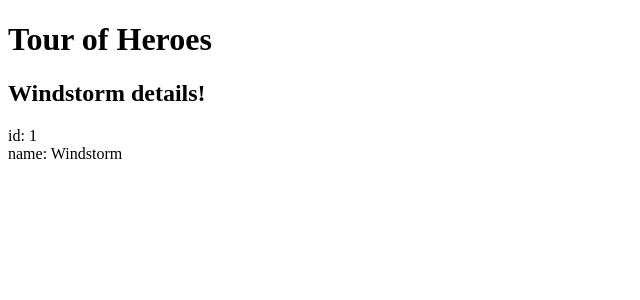
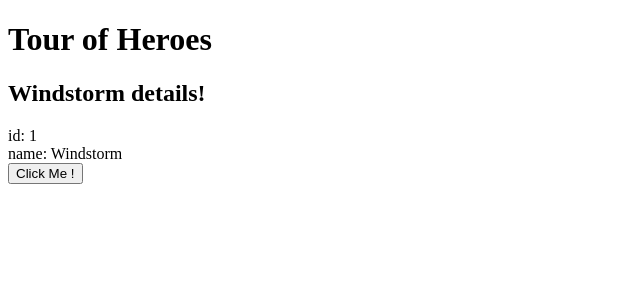
Before and after one commit to bomb0069/angular2-hero, an Angular app: page / in a window 1280 px wide. Shown: the top 300 px of the page, without its empty margins (0-640 px from the left). Built offline with nearby package versions, Linux system fonts and the light colour scheme.

Commit message:
add Click Me into page to change Hero's name

```diff
--- a/src/app/app.component.html
+++ b/src/app/app.component.html
@@ -6,3 +6,6 @@
 <div>
     <label>name: </label>{{hero.name}}
 </div>
+<div>
+    <button id="click_id" (click)="onClick()">Click Me !</button>
+</div>
--- a/src/app/app.component.ts
+++ b/src/app/app.component.ts
@@ -7,6 +7,9 @@ import { Component } from '@angular/core';
 export class AppComponent {
   title = 'Tour of Heroes';
   hero: Hero = {id: 1, name: 'Windstorm'};
+  onClick(): void {
+    this.hero = {id: 2, name: 'Bomb' };
+  }
 }
 
 class Hero {
```
Also changed, not shown: 1 other file (tests, documents, lock files or other folders).
